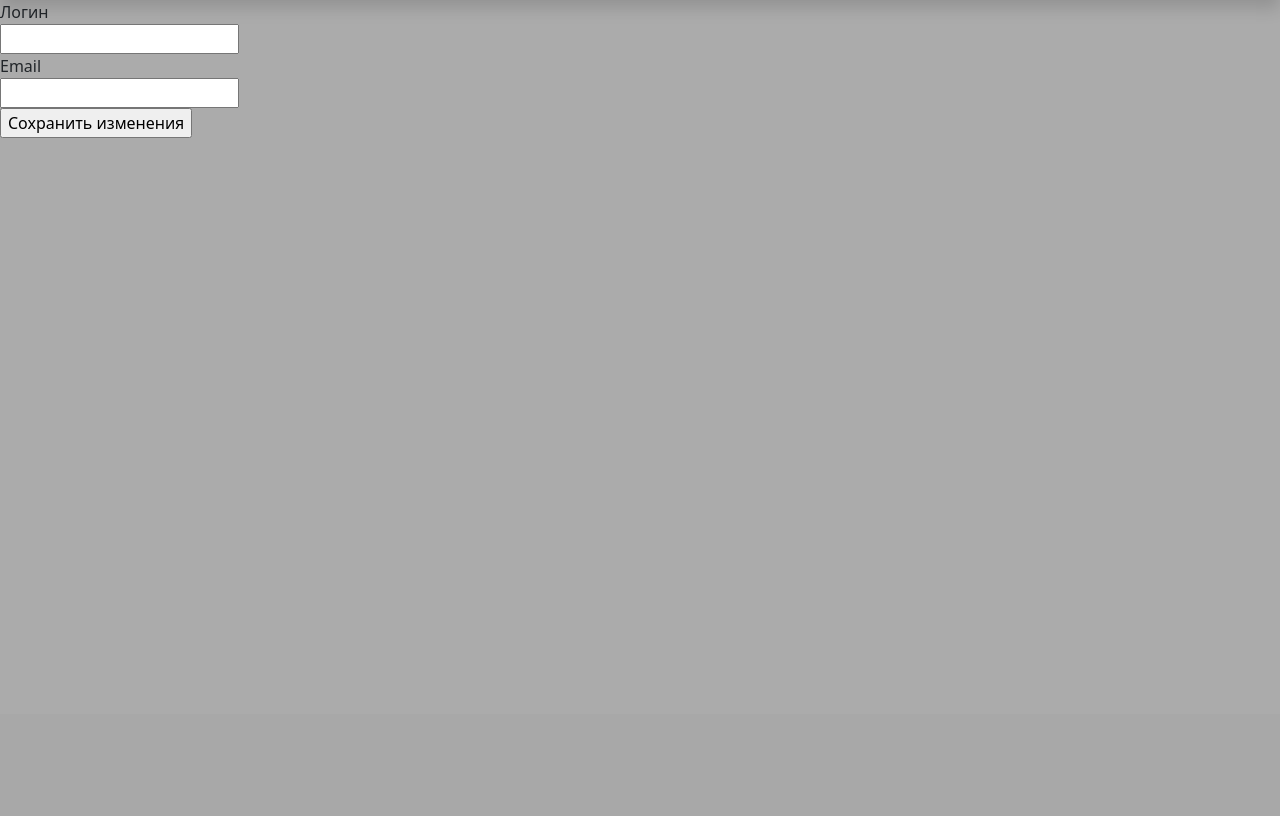
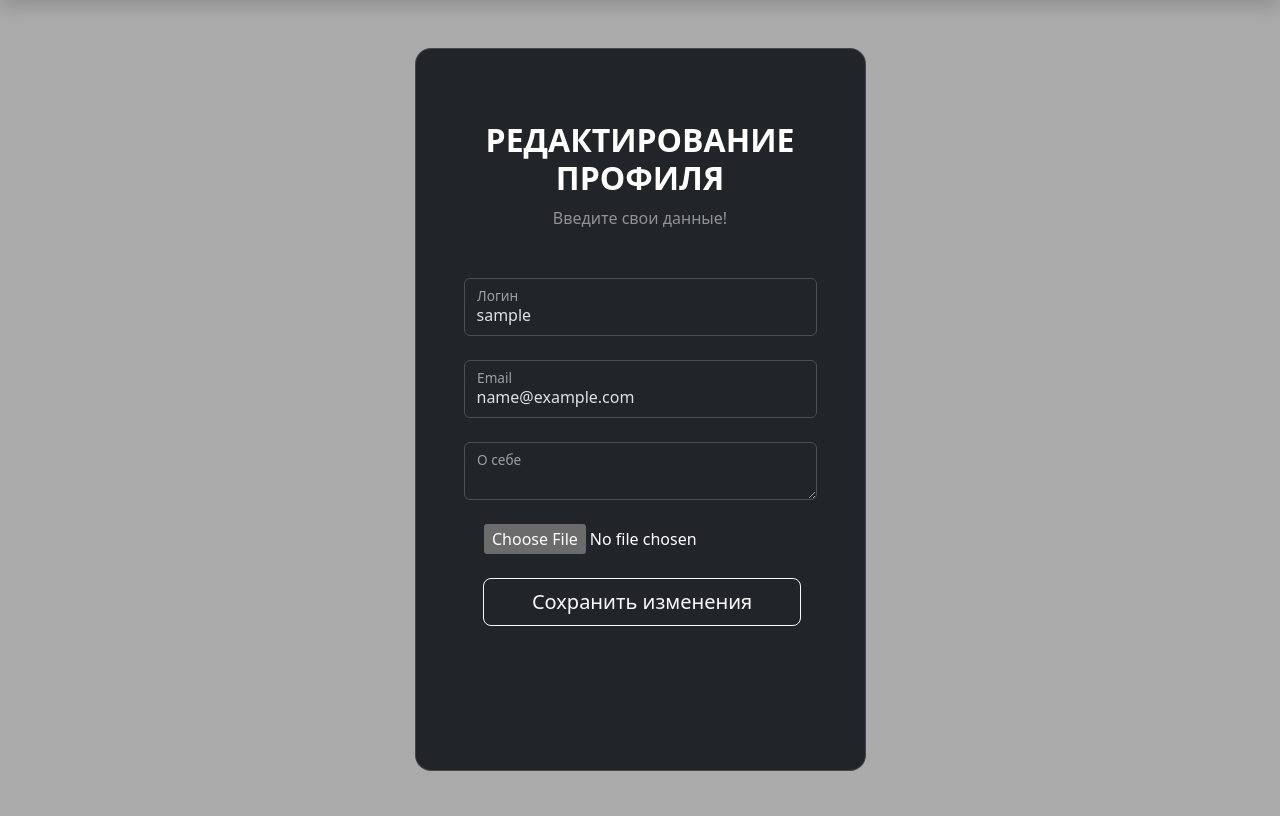
Before and after one commit to P6c6970/djangoBlog, a Django app: page /account/update/ in a window 1280 px wide. Shown: the part 86-902 px from the top of the page. Before the commit the page ends 224 px from the top, so only its background shows below. Run offline with Django 4.2, Linux system fonts and the light colour scheme; the visitor is signed in with stand-in values (Sample User, id 1); data that the repository does not hold is empty; some libraries are stand-ins or nearby versions.

Commit message:
Added profile editing and avatar display

```diff
--- a/account/admin.py
+++ b/account/admin.py
@@ -14,12 +14,12 @@ class CustomUserAdmin(UserAdmin):
     model = CustomUser
     list_display = ['email', 'username', 'is_staff', 'is_active']
     fieldsets = (
-        (None, {'fields': ('email', 'username', 'password', 'groups', 'is_staff', 'is_active')}),
+        (None, {'fields': ('email', 'username', 'avatar', 'bio', 'password', 'groups', 'is_staff', 'is_active')}),
     )
     add_fieldsets = (
         (None, {
             'classes': ('wide',),
-            'fields': ('email', 'username', 'password1', 'password2', 'is_staff')}
+            'fields': ('email', 'username', 'avatar', 'bio', 'password1', 'password2', 'is_staff')}
          ),
     )
 
--- a/account/forms.py
+++ b/account/forms.py
@@ -15,32 +15,65 @@ class CustomUserCreationForm(UserCreationForm):
 class CustomUserChangeForm(UserChangeForm):
     class Meta:
         model = CustomUser
-        fields = ('username', 'email')
+        fields = ('username', 'email', 'avatar', 'bio')
 
 
-class CustomUserChangeFormRus(UserChangeForm):
-    def __init__(self, *args, **kwargs):
-        super().__init__(*args, **kwargs)
+class CustomUserChangeFormRus(forms.ModelForm):
+    username = forms.CharField(max_length=100,
+                               required=True,
+                               widget=forms.TextInput(attrs={'class': 'form-control'}))
+    email = forms.EmailField(required=True,
+                             widget=forms.TextInput(attrs={'class': 'form-control'}))
+    avatar = forms.ImageField(required=False, widget=forms.FileInput(attrs={'class': 'form-control-file'}))
+    bio = forms.CharField(required=False, widget=forms.Textarea(attrs={'class': 'form-control', 'rows': 5}))
 
     class Meta:
         model = CustomUser
-        fields = ('username', 'email')
+        fields = ('username', 'email', 'bio', 'avatar')
+
+    def clean_email(self):
+        email = self.cleaned_data['email']
+        email_exists = CustomUser.objects.filter(email=email).exclude(
+            pk=self.instance.pk)  # excluding the current user from queryset
+        if self.instance and self.instance.pk and not email_exists:
+            return email
+        else:
+            raise forms.ValidationError("Email адрес должен быть уникальным")
+
+    def clean_avatar(self):
+        image = self.cleaned_data.get('avatar', False)
+        print(image)
+        if image:
+            if image.size > 4 * 1024 * 1024:
+                raise forms.ValidationError("Image file too large ( > 4mb )")
+            return image
+        else:
+            raise forms.ValidationError("Couldn't read uploaded image")
 
 
 class SignUpFormWithRusError(UserCreationForm):
     def __init__(self, *args, **kwargs):
         self.error_messages['password_mismatch'] = 'Пароли не совпадают!'
         super().__init__(*args, **kwargs)
-        self.fields['username'].widget.attrs.update({'id': "typeLoginX", 'class': "form-control form-control-lg"})  # изменяет параметры поля ввода
+        self.fields['username'].widget.attrs.update(
+            {'id': "typeLoginX", 'class': "form-control form-control-lg"})  # изменяет параметры поля ввода
         self.fields['password1'].widget.attrs.update({'id': "typePassword1X", 'class': "form-control form-control-lg"})
         self.fields['password2'].widget.attrs.update({'id': "typePassword2X", 'class': "form-control form-control-lg"})
 
     email = forms.EmailField(max_length=200, help_text='Required',
-                             widget=forms.TextInput(attrs={'id': "typeEmailX", 'class': "form-control form-control-lg"}))
+                             widget=forms.TextInput(
+                                 attrs={'id': "typeEmailX", 'class': "form-control form-control-lg"}))
 
     class Meta:
         model = CustomUser
         fields = ('username', 'email', 'password1', 'password2')
+
+    def clean_email(self):
+        email = self.cleaned_data['email']
+        if CustomUser.objects.filter(email=email).exists():
+            raise forms.ValidationError("Такой E-mail уже существует!")
+        return email
+
 
     # def __init__(self, *args, **kwargs):
     #     """
@@ -64,8 +97,10 @@ class AuthFormWithRusError(AuthenticationForm):
     def __init__(self, *args, **kwargs):
         self.error_messages['invalid_login'] = 'Неверный логин или пароль!'
         super().__init__(*args, **kwargs)
-        self.fields['username'].widget.attrs.update({'id': "typeLoginX", 'class': "form-control form-control-lg"})  # изменяет параметры поля ввода
-        self.fields['password'].widget.attrs.update({'id': "typePasswordX", 'class': "form-control form-control-lg"})  # изменяет параметры поля ввода
+        self.fields['username'].widget.attrs.update(
+            {'id': "typeLoginX", 'class': "form-control form-control-lg"})  # изменяет параметры поля ввода
+        self.fields['password'].widget.attrs.update(
+            {'id': "typePasswordX", 'class': "form-control form-control-lg"})  # изменяет параметры поля ввода
 
 
 from django.contrib.auth.forms import PasswordResetForm
--- a/account/templates/update.html
+++ b/account/templates/update.html
@@ -4,25 +4,76 @@
     <head>
         <title>Редактирование</title>
     </head>
-    <form action="" method="post">
+    <form action="" method="post" enctype="multipart/form-data">
         {% csrf_token %}
-        <div>
-            Логин<br>
-            {{ form.username }}<br>
-            Email<br>
-            {{ form.email }}<br>
+        <section class="vh-100 gradient-custom">
+            <div class="container py-5 h-100">
+                <div class="row d-flex justify-content-center align-items-center h-100">
+                    <div class="col-12 col-md-8 col-lg-6 col-xl-5" data-bs-theme="dark">
+                        <div class="card bg-dark text-white" style="border-radius: 1rem;">
+                            <div class="card-body p-5 text-center">
 
-            <div>
-                {{ form.non_field_errors }}
+                                <div class="mb-md-5 mt-md-4 pb-5">
+
+                                    <h2 class="fw-bold mb-2 text-uppercase">Редактирование профиля</h2>
+                                    <p class="text-white-50 mb-5">Введите свои данные!</p>
+
+
+                                    <div class="form-floating form-white mb-4">
+                                        {{ form.username }}
+                                        <label class="form-label" for="typeLoginX">Логин</label>
+                                    </div>
+                                    <div class="form-floating form-white mb-4">
+                                        {{ form.email }}
+                                        <label class="form-label" for="typeEmailX">Email</label>
+                                    </div>
+                                    <div class="form-floating form-white mb-4">
+                                        {{ form.bio }}
+                                        <label class="form-label" for="typePassword1X">О себе</label>
+                                    </div>
+
+                                    {{ form.avatar }}
+
+                                    <div class="text-danger mb-4">
+                                        {% if form.non_field_errors %}
+                                            <p class="mb-2">123{{ form.non_field_errors.as_text }}</p>
+                                        {% endif %}
                                         {% if form.errors %}
                                             {% for field in form %}
                                                 {% for error in field.errors %}
-                            {{ error }}
+                                                    <p class="mb-2">{{ error }}</p>
                                                 {% endfor %}
                                             {% endfor %}
                                         {% endif %}
+                                        {% if messages %}
+                                            {% for message in messages %}
+                                                <p class="mb-2">{{ message }}</p>
+                                            {% endfor %}
+                                        {% endif %}
                                     </div>
-            <input type="submit" value="Сохранить изменения">
+                                    <div class="mb-4" style="color-scheme: light;display: inline-block;">
+                                        <script src='https://www.google.com/recaptcha/api.js?&hl=ru&data-theme=dark'></script>
+                                        <div class="form-group g-recaptcha" data-sitekey="{{ RECAPTCHA_PUBLIC_KEY }}" data-theme="dark"></div>
                                     </div>
+
+
+                                    <button class="btn btn-outline-light btn-lg px-5" type="submit">Сохранить изменения
+                                    </button>
+
+
+                                </div>
+
+                                <!--<div>
+                                    <p class="mb-0">Уже есть аккаунт?
+                                        <a href="{% url '_login' %}"
+                                           class="text-white-50 fw-bold">Войти</a>
+                                    </p>
+                                </div>-->
+                            </div>
+                        </div>
+                    </div>
+                </div>
+            </div>
+        </section>
     </form>
 {% endblock content %}
--- a/account/urls.py
+++ b/account/urls.py
@@ -11,8 +11,7 @@ urlpatterns = [
     path('logout/', views.LogoutView.as_view(), name="_logout"),
     path('profile/id<int:id>/', views.profile, name="profile"),
     path('profile/id<int:id>/follow/', views.ProfileFollowingCreateView.as_view(), name='follow'),
-    path('update/', views.UpdateFormView.as_view(), name="update"),
-    path('profile/<int:id>/', views.profile),
+    path('update/', check_recaptcha(views.UpdateFormView.as_view()), name="update"),
     path("password_reset", views.password_reset_request, name="password_reset"),
     path("password_reset_auth", views.password_reset_request_auth, name="password_reset_auth"),
     path('password_reset/done/', auth_views.PasswordResetDoneView.as_view(template_name='password_reset_done.html'),
--- a/account/views.py
+++ b/account/views.py
@@ -5,7 +5,7 @@ from django import forms
 from django.utils.decorators import method_decorator
 
 from .forms import SignUpFormWithRusError, AuthFormWithRusError, UserForgotPasswordForm
-from django.views.generic.edit import FormView
+from django.views.generic.edit import FormView, UpdateView
 from django.core.mail import send_mail
 from django.shortcuts import render, redirect
 
@@ -151,9 +151,9 @@ def profile(request, id):
             context["is_follower"] = False
     else:
         user = request.user
-    context['user'] = user
-    if context['user'].bio is None:
-        context['user'].bio = "Пользователь еще не добавил описание"
+    context["user_profile"] = user
+    if context["user_profile"].bio is None:
+        context["user_profile"].bio = "Пользователь еще не добавил описание"
     context['count_article'] = len(Article.objects.filter(author=user))
     context['count_followers'] = len(user.followers.all())
     context['count_following'] = len(user.following.all())
@@ -187,30 +187,34 @@ class ProfileFollowingCreateView(View):
 
 
 from .forms import CustomUserChangeFormRus
-from django.urls import reverse
+from django.urls import reverse, reverse_lazy
 
 
-# @login_check()
-class UpdateFormView(FormView):
-    # Указажем какую форму мы будем использовать для регистрации наших пользователей, в нашем случае
-    # это UserCreationForm - стандартный класс Django унаследованный, заменил на SignUpForm из forms
+@method_decorator(login_check(), name='dispatch')
+class UpdateFormView(UpdateView):
+    model = CustomUser
     form_class = CustomUserChangeFormRus
-    # Ссылка, на которую будет перенаправляться пользователь в случае успешной регистрации.
-    # В данном случае указана ссылка на страницу входа для зарегистрированных пользователей.
-    success_url = "/account/profile/"
-    # Шаблон, который будет использоваться при отображении представления.
     template_name = "update.html"
 
+    def get_object(self, queryset=None):
+        return self.request.user
+
+    def get_context_data(self, **kwargs):
+        context = super().get_context_data(**kwargs)
+        context['title'] = f'Редактирование профиля пользователя: {self.request.user.username}'
+        return context
+
     def form_valid(self, form):
-        self.request.user.username = form.cleaned_data['username']
-        self.request.user.email = form.cleaned_data['email']
-        self.request.user.save()
+        print(form.cleaned_data.get('avatar', False))
+        form.save()
 
         return super(UpdateFormView, self).form_valid(form)
 
     def form_invalid(self, form):
         return super(UpdateFormView, self).form_invalid(form)
 
+    def get_success_url(self):
+        return reverse_lazy('profile', kwargs={'id': self.request.user.id})
 
 def password_reset_request_auth(request):
     email = request.user.email
--- a/blog/templates/detail.html
+++ b/blog/templates/detail.html
@@ -135,7 +135,7 @@
             <div class="card-footer py-3 border-0">
                 <div class="d-flex flex-start w-100">
                     <img class="rounded-circle shadow-1-strong me-3"
-                         src="https://i.imgur.com/stD0Q19.jpg" alt="avatar" width="40"
+                         src="{{ user.get_avatar }}" alt="avatar" width="40"
                          height="40"/>
                     <div class="form-outline w-100">
                         {{ comment_form.comment_area }}
--- a/blog/templates/show_comments.html
+++ b/blog/templates/show_comments.html
@@ -8,7 +8,7 @@
                         <div class="card-body">
                             <div class="d-flex flex-start align-items-center">
                                 <img class="rounded-circle shadow-1-strong me-3"
-                                     src="https://i.imgur.com/stD0Q19.jpg" alt="avatar"
+                                     src="{{ comment.author.get_avatar }}" alt="avatar"
                                      width="40"
                                      height="40"/>
                                 <div>
```
Also changed, not shown: account/models.py (+10 -1 lines), account/templates/profile.html (+12 -7 lines), 1 other file. Lines whose indentation alone changed are shown as unchanged.
